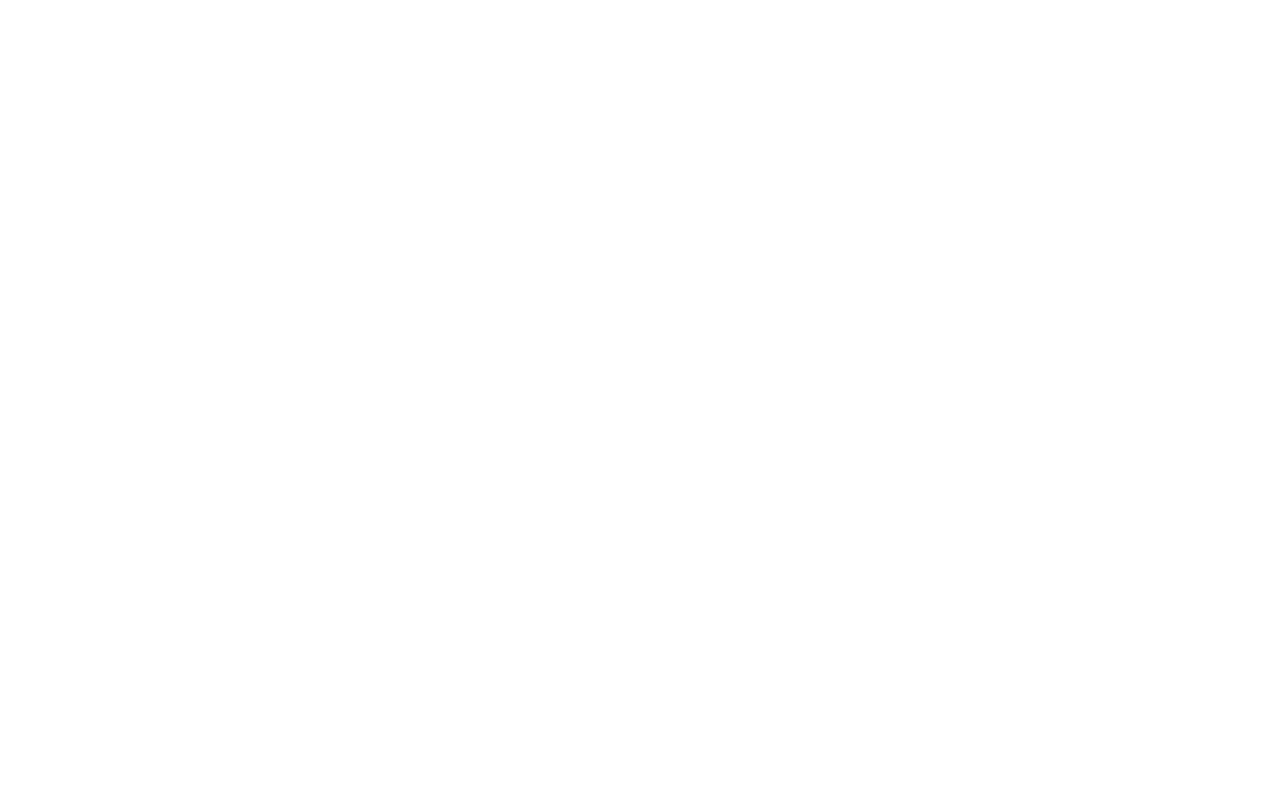
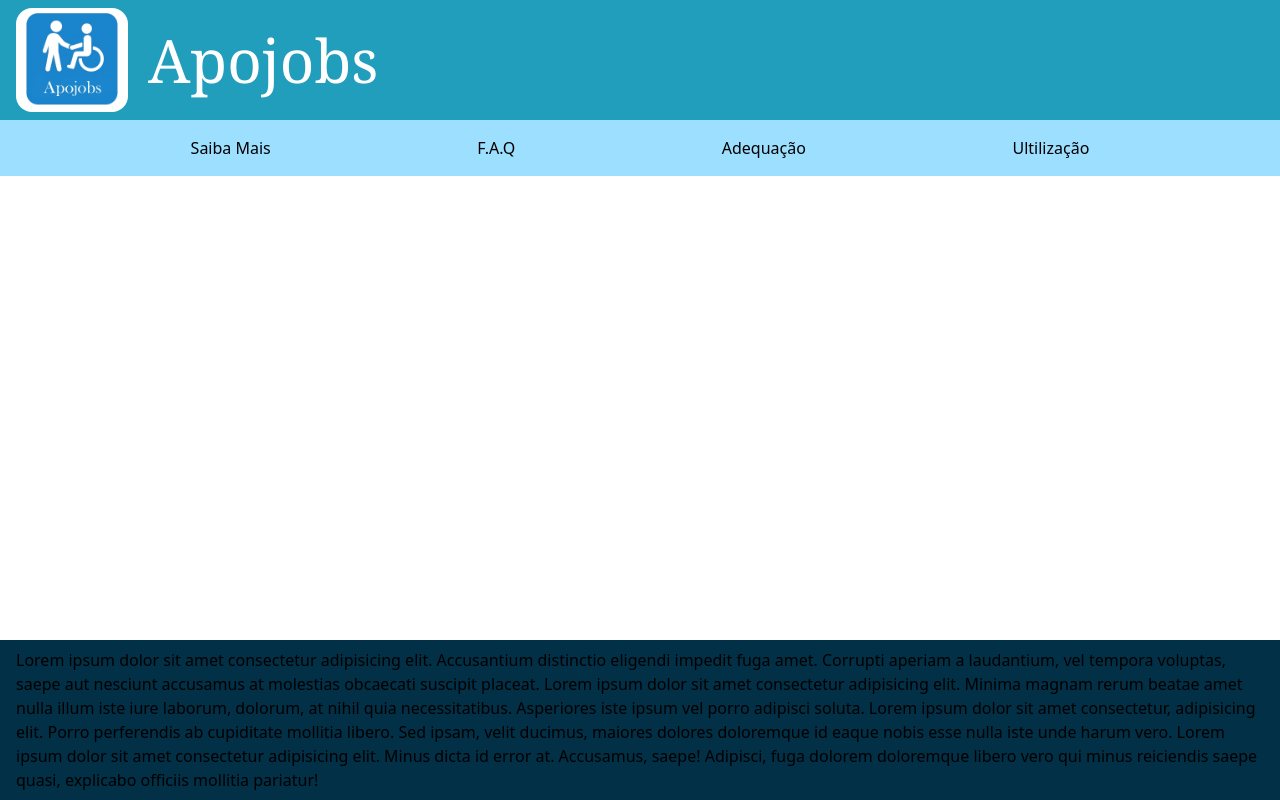
Before and after one commit to t4Facef/tic-2025-front, a React (Create React App) app: page /faq in a window 1280 px wide. Before the commit this address had no page. Built offline with nearby package versions, Linux system fonts and the light colour scheme.

Commit message:
Adição de mais rotas, links para o Nav e caminho coringa para pegar erros

```diff
--- a/src/App.tsx
+++ b/src/App.tsx
@@ -1,6 +1,11 @@
 import { BrowserRouter as Router, Routes, Route } from 'react-router-dom';
 import Home from './pages/home';
 import Layout from './components/structure/layout';
+import Sobre from './pages/sobre';
+import Faq from './pages/faq';
+import Ultilizacao from './pages/ultilizacao';
+import Adequacao from './pages/adequacao';
+import NotFound from './pages/NotFound';
 
 function App() {
   return (
@@ -8,7 +13,12 @@
       <Routes>
         <Route path='/' element={<Layout/>}>
           <Route index element={<Home />}/>
+          <Route path='/saiba_mais' element={<Sobre />}></Route>
+          <Route path='/faq' element={<Faq/>}></Route>
+          <Route path='/ultilizacao' element={<Ultilizacao/>}></Route>
+          <Route path='/adequacao' element={<Adequacao/>}></Route>
         </Route>
+        <Route path="*" element={<NotFound />} />
       </Routes>
     </Router>
   );
--- a/src/components/structure/footer.css
+++ b/src/components/structure/footer.css
@@ -1,4 +1,4 @@
 .divFooter {
     background-color: #023047;
-    @apply text-white py-2 px-4 flex items-center
+    @apply text-black py-2 px-4 flex items-center
 }
--- a/src/components/structure/header.css
+++ b/src/components/structure/header.css
@@ -1,10 +1,6 @@
 .divHeader {
     background-color: #219EBC;
     @apply text-white py-2 px-4 flex items-center
-}
-
-.navHeader {
-
 }
 
 .imgHeader {
--- a/src/components/structure/nav.tsx
+++ b/src/components/structure/nav.tsx
@@ -1,19 +1,13 @@
 import "./nav.css"
+import { Link } from "react-router-dom"
 
 export default function Nav(){
     return(
         <nav className="nav">
-            <a className="anchorNav">Sobre</a>
-            <a className="anchorNav">Adequação</a>
-            <a className="anchorNav">Saiba Mais</a>
-            <a className="anchorNav">Ultilização</a>
-            <a className="anchorNav">F.A.Q</a>
-
-
-
-
-
-
+            <Link className="anchorNav" to="/saiba_mais">Saiba Mais</Link>
+            <Link className="anchorNav" to="/faq">F.A.Q</Link>
+            <Link className="anchorNav" to="/adequacao">Adequação</Link>
+            <Link className="anchorNav" to="/ultilizacao">Ultilização</Link>
         </nav>
     )
 }
--- /dev/null
+++ b/src/pages/NotFound.tsx
@@ -0,0 +1,20 @@
+import { Link } from "react-router-dom";
+
+export default function NotFound() {
+  return (
+    <div className="min-h-screen flex flex-col items-center justify-center bg-gray-100 text-gray-800 p-6">
+        <h1 className="text-6xl font-bold text-red-500 mb-4">404</h1>
+        <p className="text-2xl font-semibold mb-2">Página não encontrada</p>
+        <p className="text-center mb-6 max-w-md">
+            A página que você está tentando acessar não existe ou foi movida.
+            Verifique o endereço ou volte à página inicial.
+        </p>
+        <Link
+        to="/"
+        className="px-6 py-2 bg-blue-600 text-white rounded-lg hover:bg-blue-700 transition"
+        >
+        Voltar para a Home
+        </Link>
+    </div>
+  );
+}
--- /dev/null
+++ b/src/pages/adequacao.tsx
@@ -0,0 +1,7 @@
+export default function Adequacao(){
+    return(
+        <div>
+
+        </div>
+    )
+}
--- /dev/null
+++ b/src/pages/faq.tsx
@@ -0,0 +1,7 @@
+export default function Faq(){
+    return(
+        <div>
+
+        </div>
+    )
+}
--- /dev/null
+++ b/src/pages/sobre.tsx
@@ -0,0 +1,7 @@
+export default function Sobre(){
+    return(
+        <div>
+
+        </div>
+    )
+}
--- /dev/null
+++ b/src/pages/ultilizacao.tsx
@@ -0,0 +1,7 @@
+export default function Ultilizacao(){
+    return(
+        <div>
+
+        </div>
+    )
+}
```
